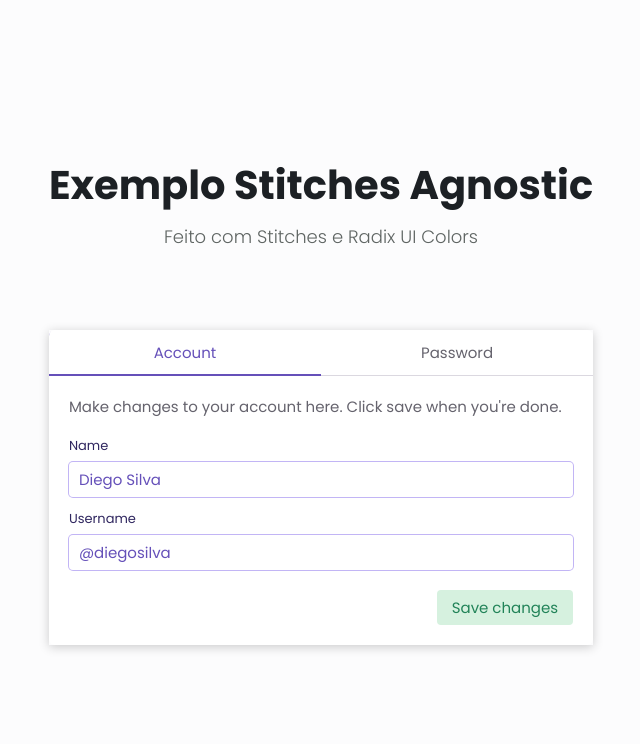
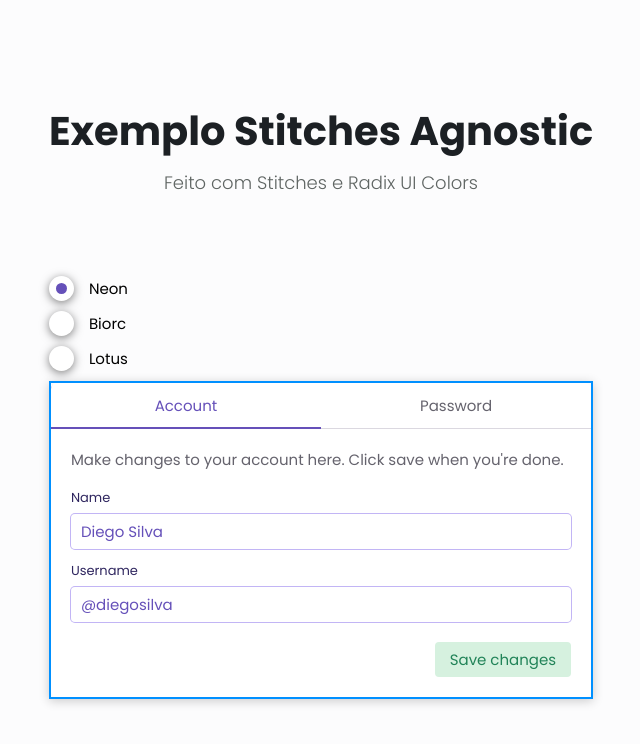
Before and after one commit to diegosilvatech/example--stitches-agnostic, a Next.js app: page / in a window 1280 px wide. Shown: the top 744 px of the page, without its empty margins (319-959 px from the left). Built offline with nearby package versions, Linux system fonts and the light colour scheme.

Commit message:
feat: create ThemeSwitcher component

```diff
--- a/package.json
+++ b/package.json
@@ -10,6 +10,7 @@
   },
   "dependencies": {
     "@radix-ui/colors": "^0.1.8",
+    "@radix-ui/react-radio-group": "^0.1.5",
     "@radix-ui/react-tabs": "^0.1.5",
     "@stitches/core": "^1.2.8",
     "next": "12.1.6",
--- a/src/components/Authenticator/styles.ts
+++ b/src/components/Authenticator/styles.ts
@@ -5,7 +5,8 @@ import { violet, mauve, blackA, green } from '@radix-ui/colors';
 export const root = css({
   display: 'flex',
   flexDirection: 'column',
-  boxShadow: `0 2px 10px ${blackA.blackA4}`
+  boxShadow: `0 2px 10px ${blackA.blackA4}`,
+  border: '2px solid $primary'
 });
 
 export const list = css({
--- /dev/null
+++ b/src/components/ThemeSwitcher/index.tsx
@@ -0,0 +1,55 @@
+import { useState } from 'react';
+import { useTheme } from 'next-themes';
+
+import * as RadioGroup from '@radix-ui/react-radio-group';
+import * as s from './styles';
+
+type ThemeOptionProps = {
+  value: string;
+  label: string;
+  checked: boolean;
+};
+
+type ThemeSwitcherProps = {
+  themeOptions: ThemeOptionProps[];
+};
+
+const ThemeSwitcher = ({ themeOptions }: ThemeSwitcherProps) => {
+  const { theme = 'neon', setTheme } = useTheme();
+  const [currentTheme, setCurrentTheme] = useState(theme);
+
+  return (
+    <RadioGroup.Root
+      defaultValue="neon"
+      aria-label="View density"
+      className={s.root()}
+      onValueChange={() => {
+        setTheme(currentTheme);
+      }}
+    >
+      {themeOptions.map((theme) => (
+        <div
+          key={theme.value}
+          style={{ margin: '10px 0', alignItems: 'center' }}
+          className={s.flex()}
+        >
+          <RadioGroup.Item
+            value={theme.value}
+            id={theme.value}
+            className={s.item()}
+            onClick={() => {
+              setCurrentTheme(theme.value);
+            }}
+          >
+            <RadioGroup.Indicator className={s.indicator()} />
+          </RadioGroup.Item>
+          <label htmlFor={theme.value} className={s.label()}>
+            {theme.label}
+          </label>
+        </div>
+      ))}
+    </RadioGroup.Root>
+  );
+};
+
+export default ThemeSwitcher;
--- /dev/null
+++ b/src/components/ThemeSwitcher/styles.ts
@@ -0,0 +1,44 @@
+import { css } from 'styles/stitches.config';
+
+import { violet, blackA } from '@radix-ui/colors';
+
+export const form = css({});
+
+export const root = css({});
+
+export const item = css({
+  all: 'unset',
+  backgroundColor: 'white',
+  width: 25,
+  height: 25,
+  borderRadius: '100%',
+  boxShadow: `0 2px 10px ${blackA.blackA7}`,
+  '&:hover': { backgroundColor: violet.violet3 },
+  '&:focus': { boxShadow: `0 0 0 2px black` }
+});
+
+export const indicator = css({
+  display: 'flex',
+  alignItems: 'center',
+  justifyContent: 'center',
+  width: '100%',
+  height: '100%',
+  position: 'relative',
+  '&::after': {
+    content: '""',
+    display: 'block',
+    width: 11,
+    height: 11,
+    borderRadius: '50%',
+    backgroundColor: violet.violet11
+  }
+});
+
+export const flex = css({ display: 'flex' });
+
+export const label = css({
+  fontSize: 15,
+  lineHeight: 1,
+  userSelect: 'none',
+  paddingLeft: 15
+});
--- a/src/components/index.ts
+++ b/src/components/index.ts
@@ -2,5 +2,6 @@ import Container from './Container';
 import Button from './Button';
 import Radio from './Radio';
 import Authenticator from './Authenticator';
+import ThemeSwitcher from './ThemeSwitcher';
 
-export { Container, Button, Radio, Authenticator };
+export { Container, Button, Radio, Authenticator, ThemeSwitcher };
--- a/src/templates/Home/index.tsx
+++ b/src/templates/Home/index.tsx
@@ -1,14 +1,10 @@
-import { useTheme } from 'next-themes';
-
-import { Container, Button, Radio, Authenticator } from 'components';
+import { Container, Authenticator, ThemeSwitcher } from 'components';
 
 import { applicationThemes } from './applicationThemes';
 
 import * as s from './styles';
 
 const HomeTemplate = () => {
-  const { theme = 'neon', setTheme } = useTheme();
-
   return (
     <Container>
       <main className={s.main()}>
@@ -16,22 +12,9 @@ const HomeTemplate = () => {
           <h3 className={s.title()}>Exemplo Stitches Agnostic</h3>
           <p className={s.subtitle()}>Feito com Stitches e Radix UI Colors</p>
 
-          {/* <div className={s.inputsWrapper()}>
-            {applicationThemes.map((theme) => (
-              <Radio
-                key={theme.value}
-                name="theme"
-                id={theme.value}
-                value={theme.value}
-                label={theme.label}
-                onCheck={() => setTheme(theme.value)}
-                defaultChecked={theme.checked}
-              />
-            ))}
-          </div> */}
-          {/* <div className={s.buttonWrapper()}>
-            <Button label={theme} />
-          </div> */}
+          <div className={s.themeSwitcherWrapper()}>
+            <ThemeSwitcher themeOptions={applicationThemes} />
+          </div>
           <div className={s.authenticatorWrapper()}>
             <Authenticator />
           </div>
--- a/src/templates/Home/styles.ts
+++ b/src/templates/Home/styles.ts
@@ -37,9 +37,6 @@ export const buttonWrapper = css({
   justifyContent: 'center'
 });
 
-export const authenticatorWrapper = css({
-  // marginTop: '$5',
-  // display: 'flex',
-  // alignItems: 'center',
-  // justifyContent: 'center'
-});
+export const themeSwitcherWrapper = css({});
+
+export const authenticatorWrapper = css({});
```
Also changed, not shown: 1 other file (tests, documents, lock files or other folders).
